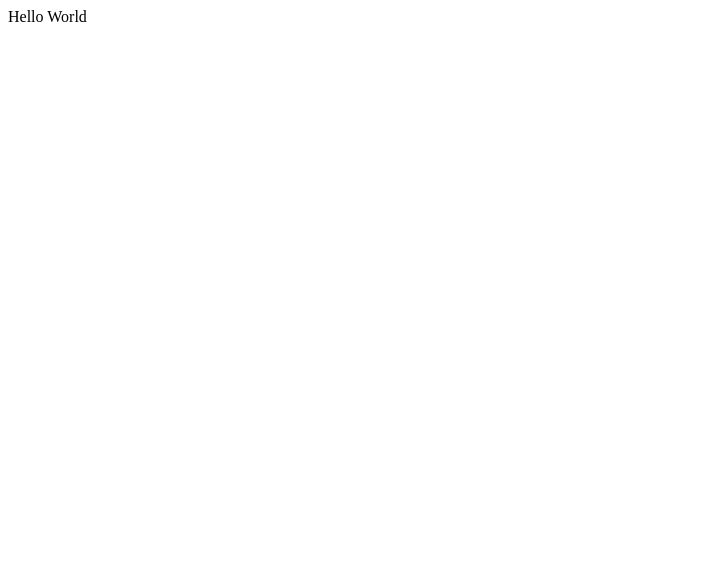
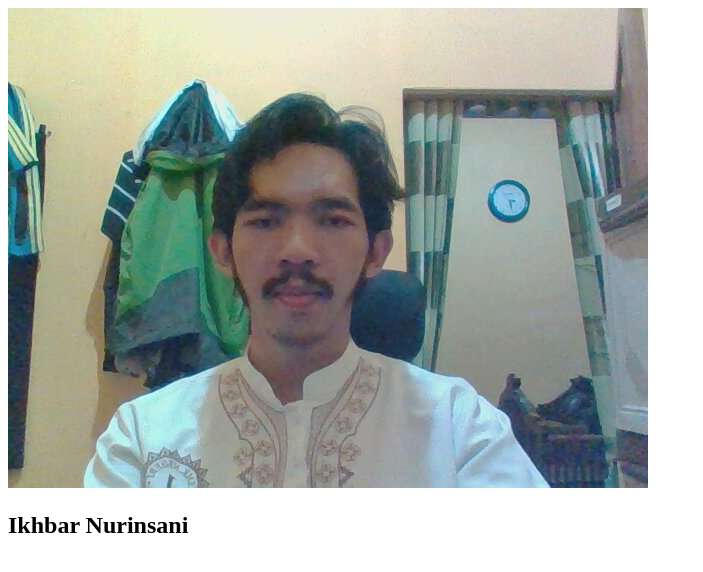
Before and after one commit to ItsmeIkhbarNurinsani/my-repo-from-remote, a plain HTML site: page index.html in a window 1280 px wide. Shown: the whole page, without its empty margins (0-703 px from the left). Drawn offline with Linux system fonts and the light colour scheme.

Commit message:
Changed Hello world with img and h2 to display simple profile data. Image file added in the folder images and used as resource in the img element in index.html file

```diff
--- a/index.html
+++ b/index.html
@@ -1,10 +1,12 @@
 <!DOCTYPE html>
 <html>
   <head>
+    <title>Dicoding Source Code Management</title>
   </head>
-
   <body>
-    Hello World
+    <div>
+      <img src="images/me.jpg" alt="profile image" />
+      <h2>Ikhbar Nurinsani</h2>
+    </div>
   </body>
-
 </html>
```
Also changed, not shown: images/me.jpg (added).
